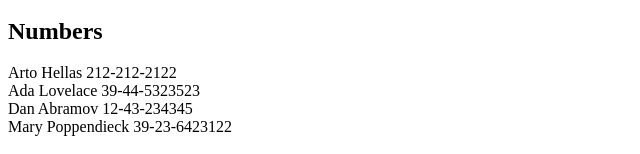
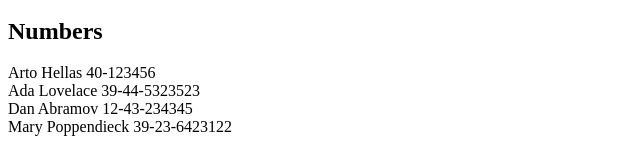
Before and after one commit to 1Maria/the-phonebook, a React (Create React App) app: page / in a window 1280 px wide. Shown: the part 220-374 px from the top of the page, without its empty margins (0-640 px from the left). Built offline with nearby package versions, Linux system fonts and the light colour scheme; data requests are answered from the project's data file.

Commit message:
Modify the application to fetch initial state of the data from the server using axios-library with an Effect hook

```diff
--- a/src/App.js
+++ b/src/App.js
@@ -1,16 +1,24 @@
-import React, { useState } from 'react';
+import React, { useEffect, useState } from 'react';
 import Header from './components/Header';
 import Search from './components/Search';
 import AddContact from './components/AddContact';
+import axios from 'axios';
 
 const App = () => {
-  const [persons, setPersons] = useState([
-    { name: 'Arto Hellas', number: '212-212-2122' },
-    { name: 'Ada Lovelace', number: '39-44-5323523' },
-    { name: 'Dan Abramov', number: '12-43-234345' },
-    { name: 'Mary Poppendieck', number: '39-23-6423122' }
-  ]);
+  const [persons, setPersons] = useState([]);
   const [search, setSearch] = useState('');
+
+  useEffect(() => {
+    console.log('effect');
+    axios
+      .get('http://localhost:3021/persons')
+      .then(response => {
+        console.log('promise fulfilled');
+        setPersons(response.data);
+      })
+  }, []);
+
+  console.log('render', persons.length, 'persons');
 
   const handleSearchChange = (event) => {
     console.log(event.target.value);
```
